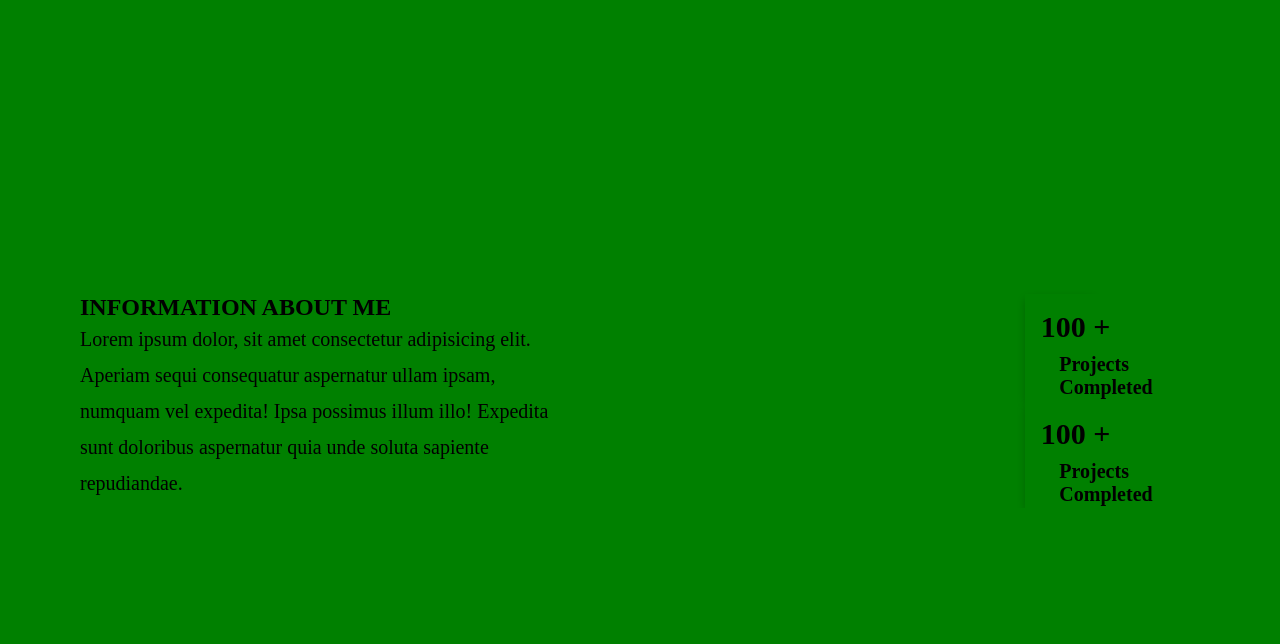
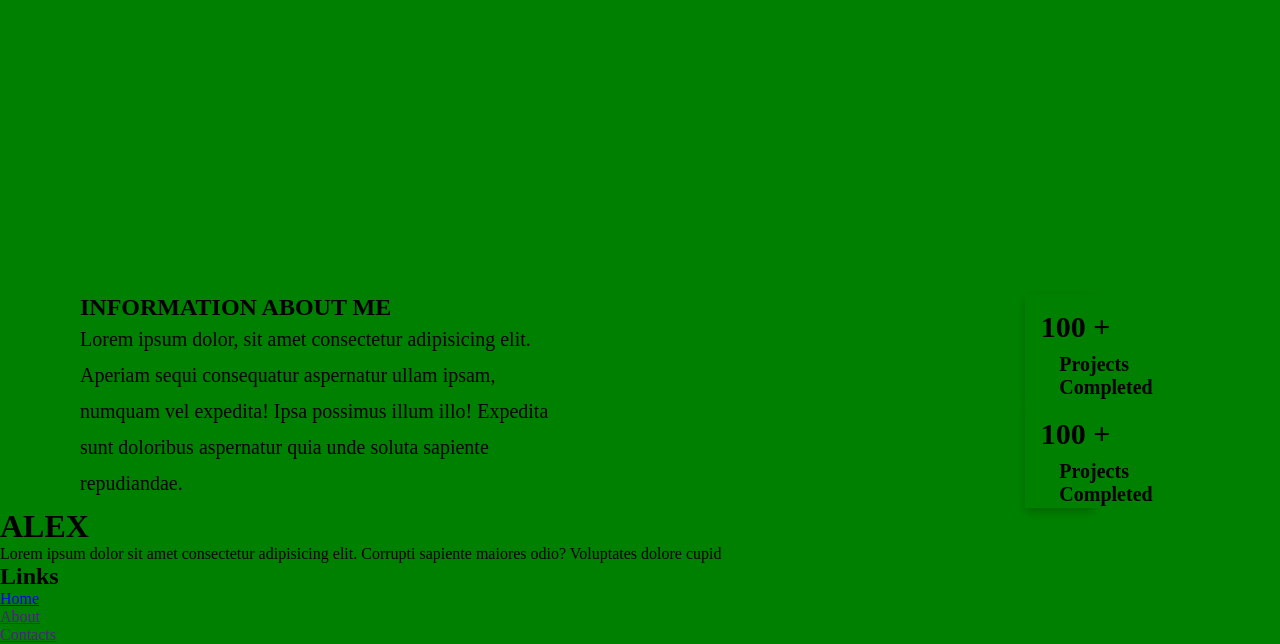
Before and after one commit to Alexkimathi/personalwebsite, a plain HTML site: page index.html in a window 1280 px wide. Shown: the part 598-1242 px from the top of the page. Before the commit the page ends 1106 px from the top, so only its background shows below. Drawn offline with Linux system fonts and the light colour scheme.

Commit message:
add footer

```diff
--- a/index.html
+++ b/index.html
@@ -67,6 +67,27 @@
     </section>
 
 
+    <footer>
+        <div class="row">
+            <div class="col">
+                <h1>ALEX </h1>
+                <P>Lorem ipsum dolor sit amet consectetur adipisicing elit. Corrupti sapiente maiores odio? Voluptates dolore cupid</P>
+            </div>
+            <div class="col">
+                <h2>Links</h2>
+                <ul>
+                    <li><a href="index.html">Home</a></li>
+                    <li><a href="">About</a></li>
+                    <li><a href="">Contacts</a></li>
+                </ul>
+            </div>
+            <div class="col"></div>
+            <div class="col"></div>
+
+        </div>
+    </footer>
+
+
 
 </body>
 </html>
```
